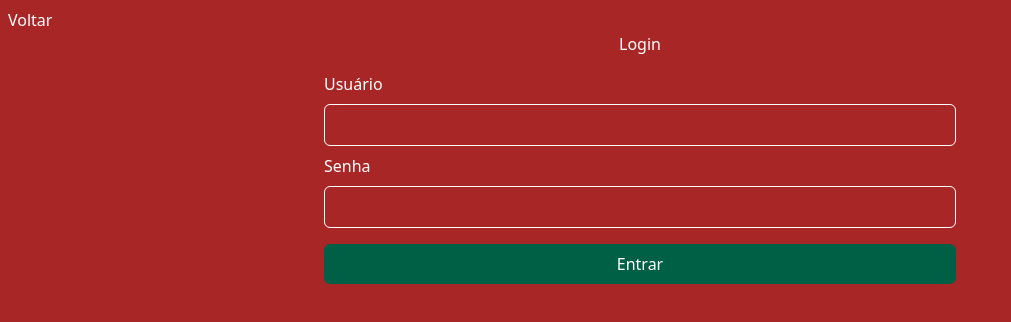
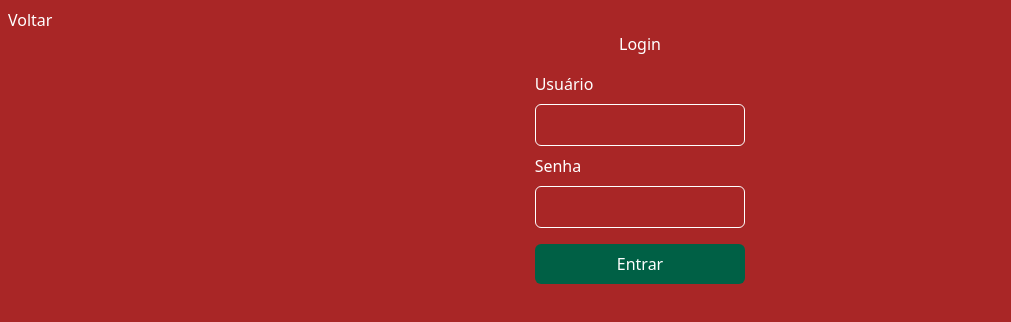
Before and after one commit to mikael-espinola/landpage-sta-luzia, a Next.js app: page /login in a window 1280 px wide. Shown: the top 322 px of the page, without its empty margins (0-1011 px from the left). Built offline with nearby package versions, Linux system fonts and the light colour scheme.

Commit message:
:lipstick: feat: corrigido estilização

```diff
--- a/src/components/calendarioFixo/CalendarioFixo.tsx
+++ b/src/components/calendarioFixo/CalendarioFixo.tsx
@@ -50,7 +50,7 @@ const CalendarioFixo = () => {
   };
 
   return (
-    <div className="p-2 bg-emerald-800 border-b">
+    <div className="p-2 bg-emerald-800 border-b-4">
       <Title>Calendário Semanal</Title>
       <dl className="mt-3 grid grid-cols-1 md:grid-cols-2 gap-4 text-xs lg:mx-45 xl:mx-75 2xl:mx-120">
         {Object.entries(programacaoAgrupada).map(([diaSemana, eventos]) => (
--- a/src/components/form/LoginForm.tsx
+++ b/src/components/form/LoginForm.tsx
@@ -2,9 +2,19 @@
 import React from "react";
 
 const LoginForm = () => {
+  const handleSubmit = (event: React.FormEvent<HTMLFormElement>) => {
+    event.preventDefault();
+    const formData = new FormData(event.currentTarget);
+    const email = formData.get("email") as string;
+    const password = formData.get("password") as string;
+    console.log({ email, password });
+  };
   return (
-    <form className="my-4 flex flex-col items-center w-full ">
-      <div className="flex flex-col gap-2 w-full md:w-1/2">
+    <form
+      onSubmit={handleSubmit}
+      className="my-4 flex flex-col items-center w-full "
+    >
+      <div className="flex flex-col gap-2 w-full md:w-1/2 lg:w-1/6">
         <label htmlFor="email">Usuário</label>
         <input
           type="email"
@@ -24,7 +34,7 @@ const LoginForm = () => {
       </div>
       <button
         type="submit"
-        className=" w-full md:w-1/2 bg-emerald-800 text-white p-2 rounded-md mt-4"
+        className=" w-full md:w-1/2 lg:w-1/6 bg-emerald-800 text-white p-2 rounded-md mt-4 cursor-pointer"
       >
         Entrar
       </button>
```
